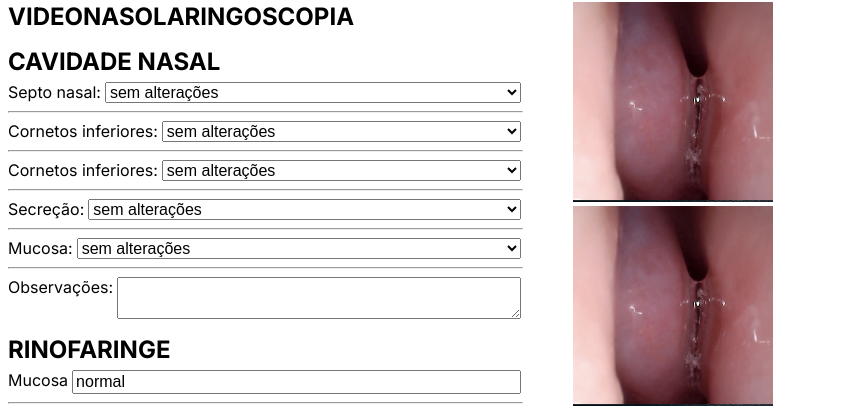
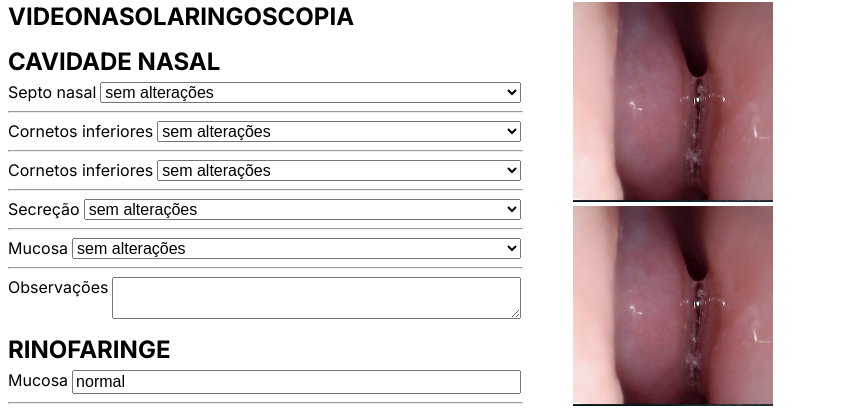
Before and after one commit to dm-sistemas-medicos/dm-laudos, a Next.js app: page / in a window 1280 px wide. Shown: the part 243-651 px from the top of the page, without its empty margins (0-857 px from the left). Built offline with nearby package versions, Linux system fonts and the light colour scheme.

Commit message:
Remove useless signal

```diff
--- a/src/app/laudos/videonasolaringoscopia/components/cavidadenasal/components/cornetosinferiores/cornetosinferiores.tsx
+++ b/src/app/laudos/videonasolaringoscopia/components/cavidadenasal/components/cornetosinferiores/cornetosinferiores.tsx
@@ -38,7 +38,7 @@ export const CornetosInferiores = () => {
 
   return (
     <li className={parentStyles.itemExame}>
-      <label>Cornetos inferiores:</label>
+      <label>Cornetos inferiores</label>
       <select
         id="cornetosInferiores"
         value={cornetosInferiores}
--- a/src/app/laudos/videonasolaringoscopia/components/cavidadenasal/components/cornetosmedios/cornetosmedios.tsx
+++ b/src/app/laudos/videonasolaringoscopia/components/cavidadenasal/components/cornetosmedios/cornetosmedios.tsx
@@ -38,7 +38,7 @@ export const CornetosMedios = () => {
 
   return (
     <li className={parentStyles.itemExame}>
-      <label>Cornetos inferiores:</label>
+      <label>Cornetos inferiores</label>
       <select
         id="cornetosMedios"
         value={cornetosMedios}
--- a/src/app/laudos/videonasolaringoscopia/components/cavidadenasal/components/mucosa/mucosa.tsx
+++ b/src/app/laudos/videonasolaringoscopia/components/cavidadenasal/components/mucosa/mucosa.tsx
@@ -11,7 +11,7 @@ export const Mucosa = () => {
 
   return (
     <li className={parentStyles.itemExame}>
-      <label>Mucosa:</label>
+      <label>Mucosa</label>
       <select
         id="mucosa"
         value={mucosa}
--- a/src/app/laudos/videonasolaringoscopia/components/cavidadenasal/components/secrecao/secrecao.tsx
+++ b/src/app/laudos/videonasolaringoscopia/components/cavidadenasal/components/secrecao/secrecao.tsx
@@ -11,7 +11,7 @@ export const Secrecao = () => {
 
   return (
     <li className={parentStyles.itemExame}>
-      <label>Secreção:</label>
+      <label>Secreção</label>
       <select
         id="secrecao"
         value={secrecao}
--- a/src/app/laudos/videonasolaringoscopia/components/cavidadenasal/components/septonasal/septonasal.tsx
+++ b/src/app/laudos/videonasolaringoscopia/components/cavidadenasal/components/septonasal/septonasal.tsx
@@ -38,7 +38,7 @@ export const SeptoNasal = () => {
 
   return (
     <li className={parentStyles.itemExame}>
-      <label>Septo nasal:</label>
+      <label>Septo nasal</label>
       <select
         id="septoNasal"
         value={septoNasal}
--- a/src/app/laudos/videonasolaringoscopia/components/observacoes/observacoes.tsx
+++ b/src/app/laudos/videonasolaringoscopia/components/observacoes/observacoes.tsx
@@ -9,7 +9,7 @@ export const Observacoes = () => {
 
   return (
     <li className={parentStyles.itemExame}>
-      <label>Observações:</label>
+      <label>Observações</label>
       <textarea
         id="observacoes"
         value={observacoes}
```
